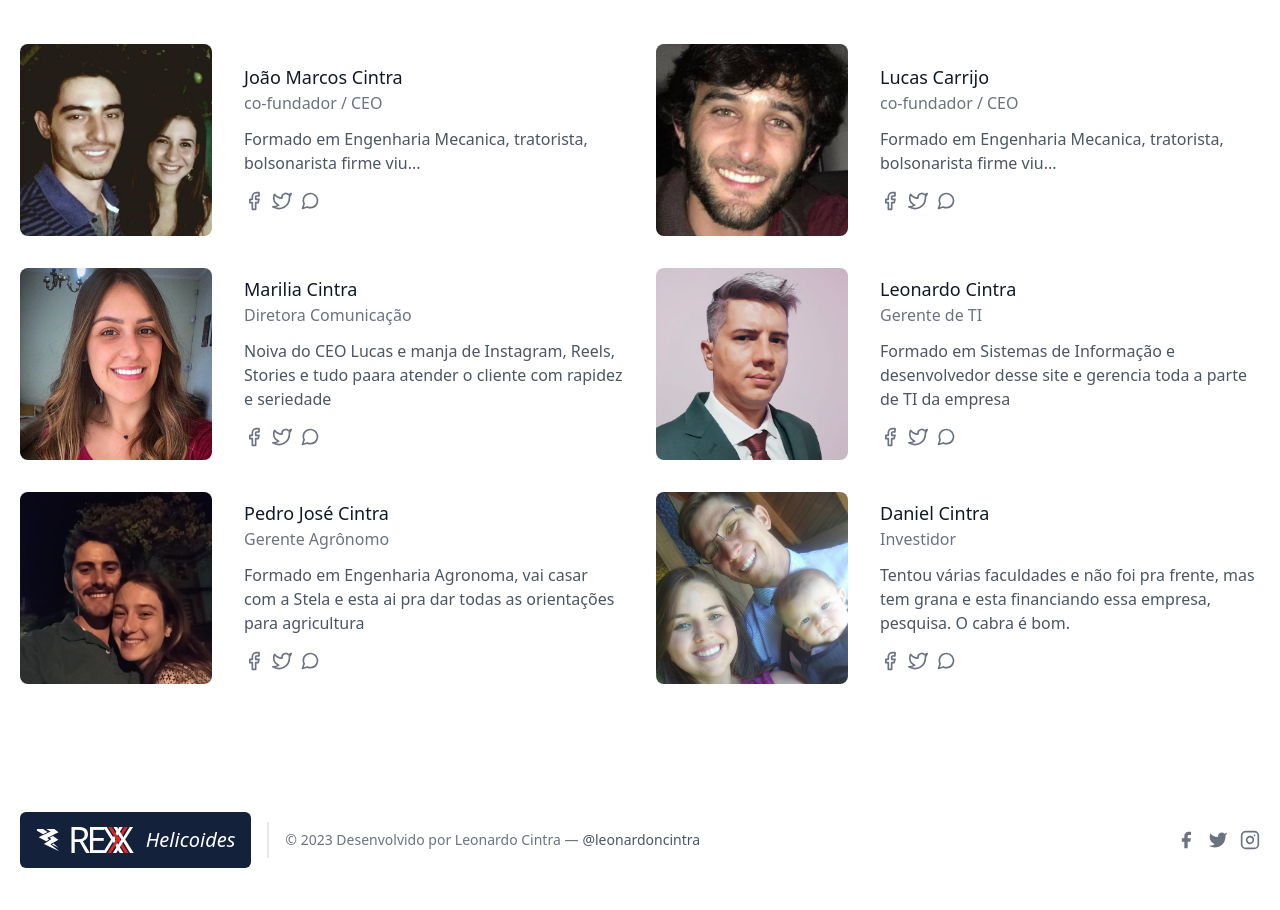
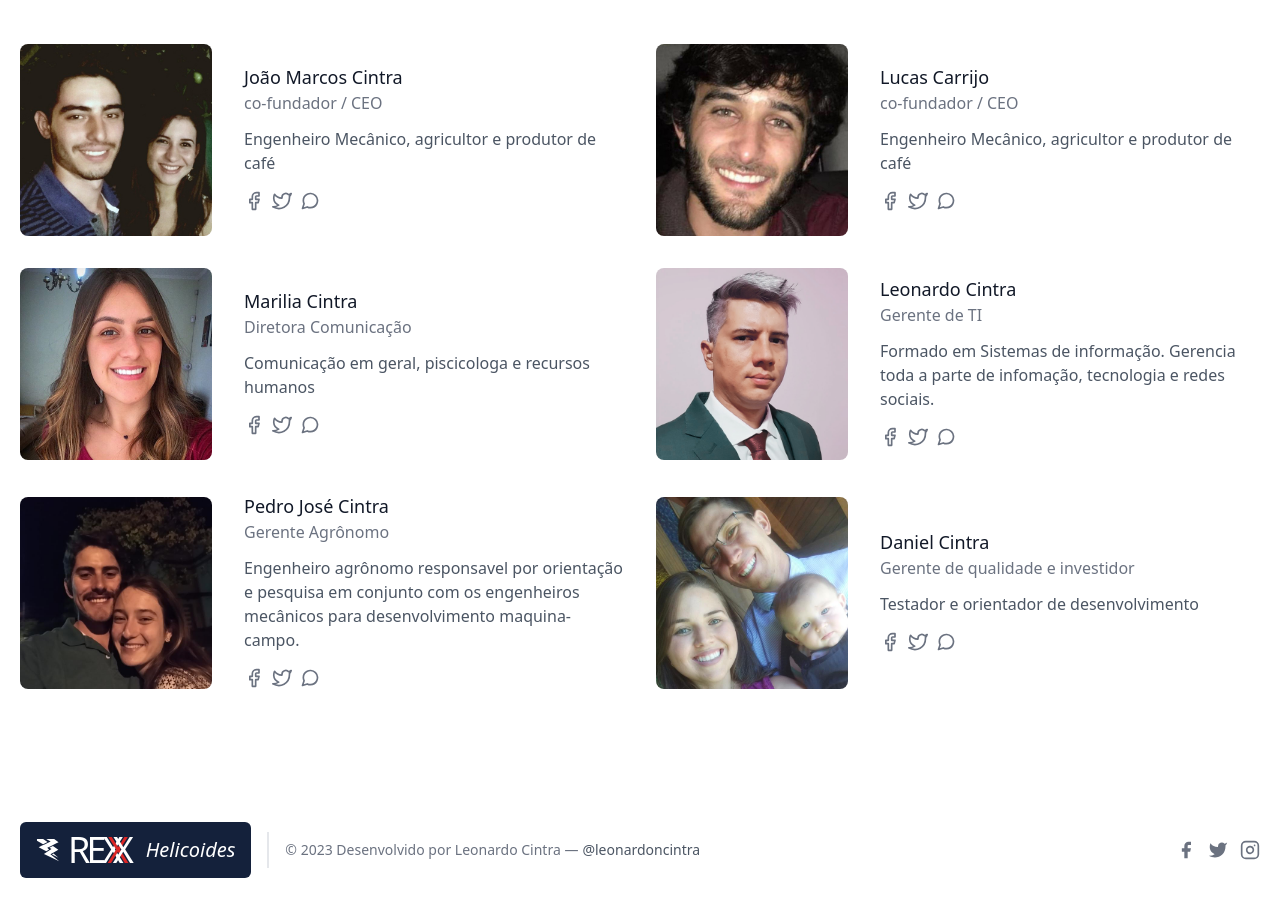
Before and after one commit to leonardocintra/rexhelicoides.com.br, a Next.js app: page /equipe in a window 1280 px wide. Shown: the part 440-1350 px from the top of the page. Built offline with nearby package versions, Linux system fonts and the light colour scheme.

Commit message:
feat: nova descricao esquipe

```diff
--- a/src/components/home/Opinioes.tsx
+++ b/src/components/home/Opinioes.tsx
@@ -35,7 +35,7 @@ export default function Opinioes() {
                 src={FotosEquipe.fotoLuquinha}
               />
               <p className="leading-relaxed">
-                Me preocupa em manter atualizado com as últimas tecnologias e
+                Tenho me atualizado com as últimas tecnologias e
                 inovações da minha área, e em aprimorar continuamente nossos
                 métodos e processos de fabricação de helicoides para garantir
                 que atendam às necessidades dos agricultores.
@@ -55,8 +55,8 @@ export default function Opinioes() {
                 src={FotosEquipe.fotoLeonardo}
               />
               <p className="leading-relaxed">
-                Quando fiquei sabendo do projeto, resolvi ajudar desenvolvento
-                desse site e gerenciar toda informação da internet. Para que
+                Quando fiquei sabendo do projeto, resolvi contribuir com
+                esse site e gerenciar toda informação da internet. Para que
                 mais pessoas conhecam o projeto e possam usa - las em suas
                 fazendas para melhorar a produtividade. E claro também a
                 compartilhar conhecimento de forma mais ampla.
--- a/src/pages/equipe/index.tsx
+++ b/src/pages/equipe/index.tsx
@@ -9,7 +9,7 @@ export default function Equipe() {
         <div className="container px-5 py-24 mx-auto">
           <div className="flex flex-col text-center w-full mb-20">
             <h1 className="text-2xl font-medium title-font mb-4 text-gray-900 tracking-widest">
-              Nossa equipe
+              Conheça nosso time
             </h1>
             <p className="lg:w-2/3 mx-auto leading-relaxed text-base">
               Somos uma equipe responsável pela fabricação de helicoides
@@ -41,37 +41,37 @@ export default function Equipe() {
               fotoSrc={FotosEquipe.fotoJoaoMarcos}
               nome="João Marcos Cintra"
               cargo="co-fundador / CEO"
-              descricao="Formado em Engenharia Mecanica, tratorista, bolsonarista firme viu..."
+              descricao="Engenheiro Mecânico, agricultor e produtor de café"
             />
             <ContatoCard
               fotoSrc={FotosEquipe.fotoLuquinha}
               nome="Lucas Carrijo"
               cargo="co-fundador / CEO"
-              descricao="Formado em Engenharia Mecanica, tratorista, bolsonarista firme viu..."
+              descricao="Engenheiro Mecânico, agricultor e produtor de café"
             />
             <ContatoCard
               fotoSrc={FotosEquipe.fotoMarilia}
               nome="Marilia Cintra"
               cargo="Diretora Comunicação"
-              descricao="Noiva do CEO Lucas e manja de Instagram, Reels, Stories e tudo paara atender o cliente com rapidez e seriedade"
+              descricao="Comunicação em geral, piscicologa e recursos humanos"
             />
             <ContatoCard
               fotoSrc={FotosEquipe.fotoLeonardo}
               nome="Leonardo Cintra"
               cargo="Gerente de TI"
-              descricao="Formado em Sistemas de Informação e desenvolvedor desse site e gerencia toda a parte de TI da empresa"
+              descricao="Formado em Sistemas de informação. Gerencia toda a parte de infomação, tecnologia e redes sociais."
             />
             <ContatoCard
               fotoSrc={FotosEquipe.fotoPedro}
               nome="Pedro José Cintra"
               cargo="Gerente Agrônomo"
-              descricao="Formado em Engenharia Agronoma, vai casar com a Stela e esta ai pra dar todas as orientações para agricultura"
+              descricao="Engenheiro agrônomo responsavel por orientação e pesquisa em conjunto com os engenheiros mecânicos para desenvolvimento maquina-campo."
             />
             <ContatoCard
               fotoSrc={FotosEquipe.fotoDaniel}
               nome="Daniel Cintra"
-              cargo="Investidor"
-              descricao="Tentou várias faculdades e não foi pra frente, mas tem grana e esta financiando essa empresa, pesquisa. O cabra é bom."
+              cargo="Gerente de qualidade e investidor"
+              descricao="Testador e orientador de desenvolvimento"
             />
           </div>
         </div>
```
